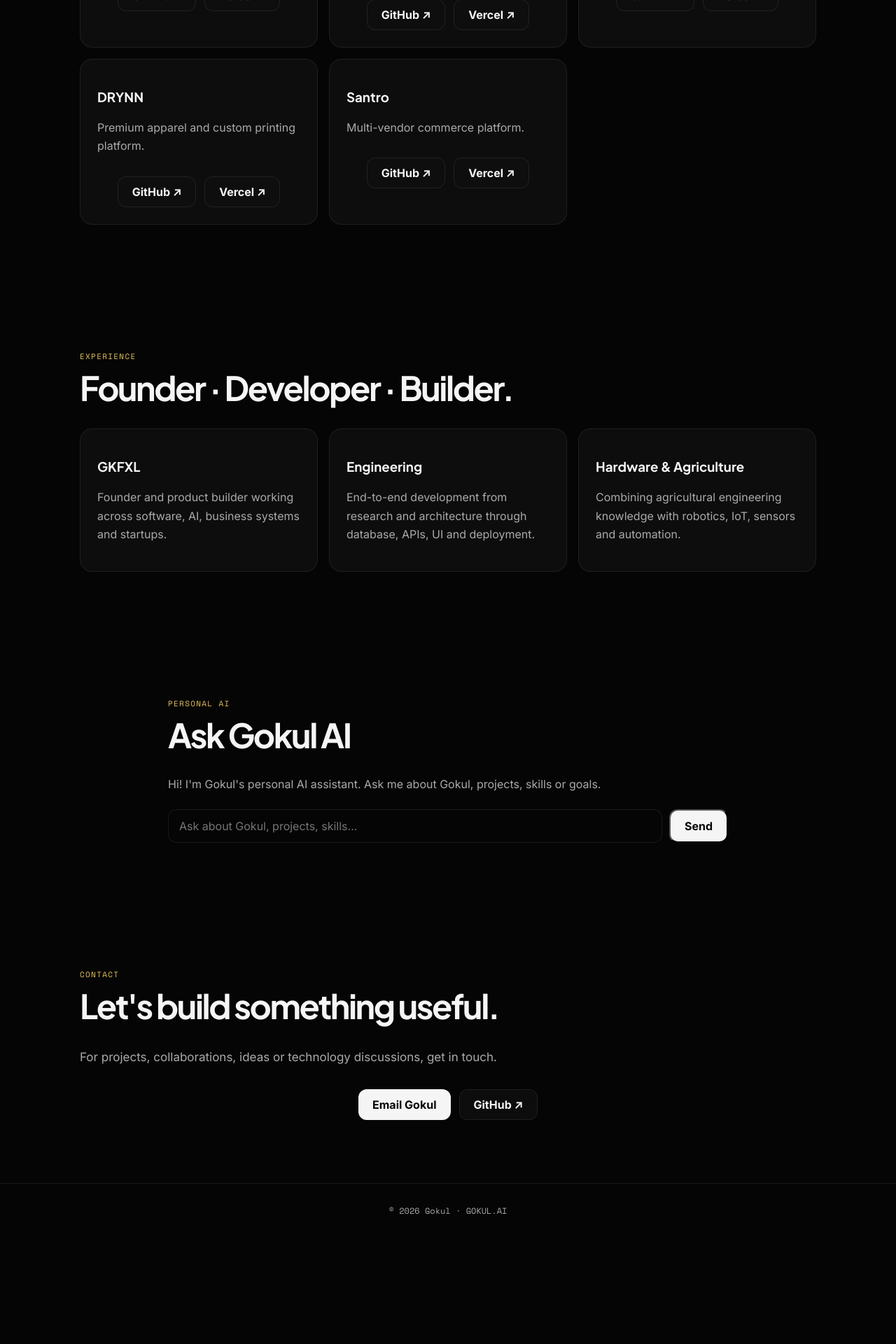
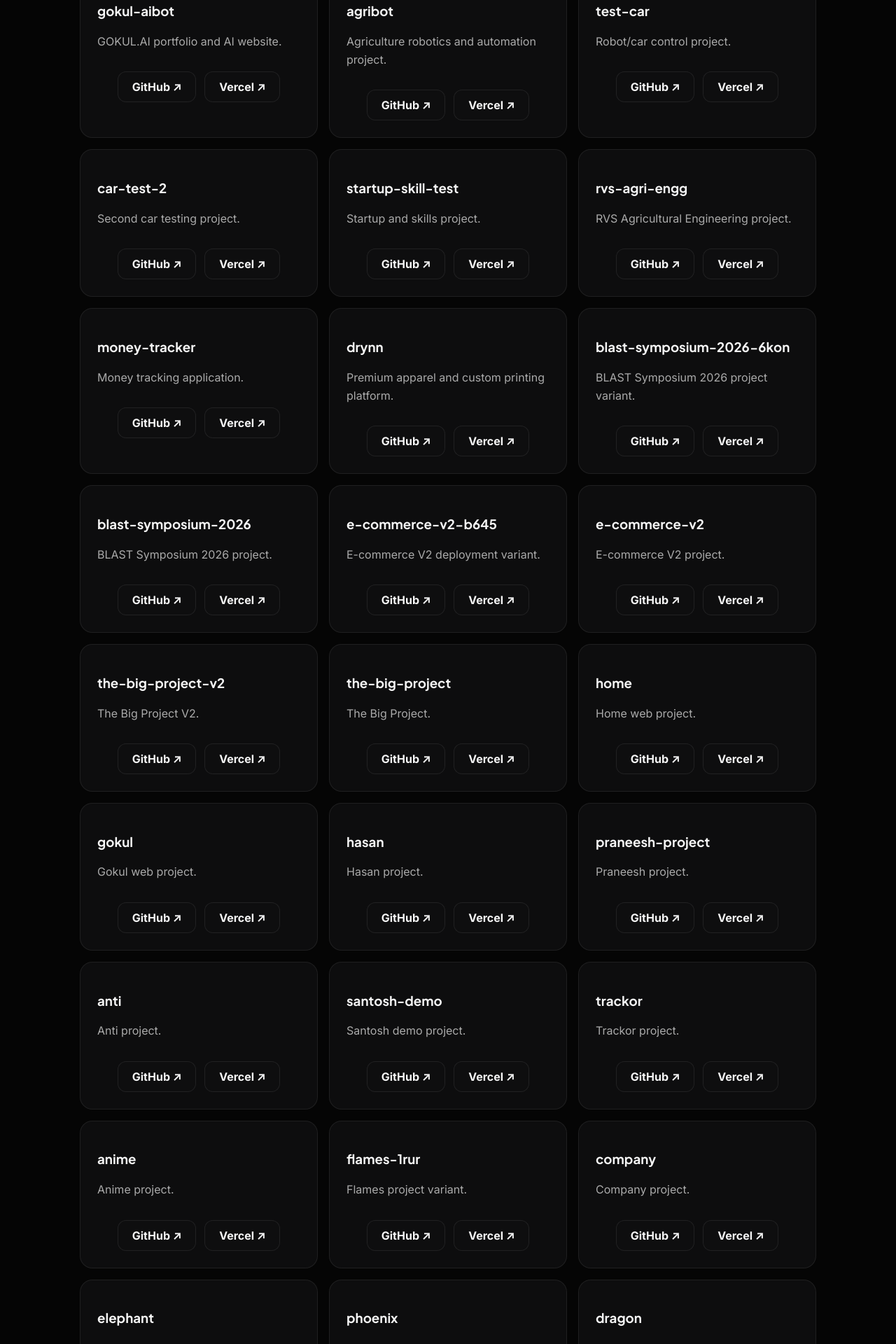
Before and after one commit to gokulmaniraj2008-collab/Gokul-aibot, a Next.js app: page / in a window 1280 px wide. Shown: the part 2340-4260 px from the top of the page at 70% size. Before the commit the page ends 4108 px from the top, so only its background shows below. Built offline with nearby package versions, Linux system fonts and the light colour scheme.

Commit message:
Add all 35 Vercel projects with real GitHub and Vercel links

```diff
--- a/app/page.tsx
+++ b/app/page.tsx
@@ -1,26 +1,57 @@
 "use client";
 import { useState } from "react";
 
+const VERCEL_TEAM="gokulmaniraj2008-collabs-projects";
 const projects=[
-  ["AgriBot","Smart agriculture robot with sensors, automation and cloud monitoring."],
-  ["GKFXL","Startup operating system for academy, productivity, teams and business systems."],
-  ["GGE","AI-powered guidance platform for students and rural communities."],
-  ["DRYNN","Premium apparel and custom printing platform."],
-  ["Santro","Multi-vendor commerce platform."],
+ ["gokul-aibot","GOKUL.AI portfolio and AI website.","Gokul-aibot"],
+ ["agribot","Agriculture robotics and automation project.","AGRIBOT"],
+ ["test-car","Robot/car control project.","Test-car"],
+ ["car-test-2","Second car testing project.","Car-test-2"],
+ ["startup-skill-test","Startup and skills project.","Startup-skill-test-"],
+ ["rvs-agri-engg","RVS Agricultural Engineering project.","RVS-AGRI-ENGG"],
+ ["money-tracker","Money tracking application.","Money-tracker-"],
+ ["drynn","Premium apparel and custom printing platform.","DRYNN"],
+ ["blast-symposium-2026-6kon","BLAST Symposium 2026 project variant.","Blast-symposium-2026."],
+ ["blast-symposium-2026","BLAST Symposium 2026 project.","Blast-symposium-2026"],
+ ["e-commerce-v2-b645","E-commerce V2 deployment variant.","E-commerce-v2"],
+ ["e-commerce-v2","E-commerce V2 project.","E-commerce-v2"],
+ ["the-big-project-v2","The Big Project V2.","The-big-project-v2"],
+ ["the-big-project","The Big Project.","The-big-project-"],
+ ["home","Home web project.","Home"],
+ ["gokul","Gokul web project.","Gokul"],
+ ["hasan","Hasan project.","Hasan-"],
+ ["praneesh-project","Praneesh project.","Praneesh-project-"],
+ ["anti","Anti project.","anti"],
+ ["santosh-demo","Santosh demo project.","Santosh-demo"],
+ ["trackor","Trackor project.","Trackor"],
+ ["anime","Anime project.","Anime-"],
+ ["flames-1rur","Flames project variant.","Flames"],
+ ["company","Company project.","Company-"],
+ ["elephant","Elephant project.","Elephant-"],
+ ["phoenix","Phoenix project.","Phoenix"],
+ ["dragon","Dragon project.","Dragon"],
+ ["gkfxl","GKFXL startup platform.","GKFXL"],
+ ["gge","GGE guidance platform.","SRWP"],
+ ["tanne-95rt","TANNE project.","TANNE"],
+ ["gk-fxl-government-j3mo","GKFXL government project.","gk-fxl-government"],
+ ["flames","Flames project.","Flames-"],
+ ["gk-xezus","GkXezus project.","GkXezus"],
+ ["samvidhan-ai-si9t","Samvidhan AI project.","samvidhan-ai"],
 ];
 const skills=["Next.js","React","TypeScript","JavaScript","Node.js","Supabase","PostgreSQL","Python","AI Engineering","REST APIs","GitHub","Vercel","IoT & Robotics","Hardware","Business Knowledge","Research & Analysis","UI/UX","Agricultural Engineering"];
 export default function Home(){
- const [message,setMessage]=useState(""); const [reply,setReply]=useState("Hi! I'm Gokul's personal AI assistant. Ask me about Gokul, projects, skills or goals."); const [loading,setLoading]=useState(false);
+ const [message,setMessage]=useState(""); const [reply,setReply]=useState("Hi! I'm Gokul's personal AI assistant. Ask me about Gokul, projects, skills or goals."); const [loading,setLoading]=useState(false); const [query,setQuery]=useState("");
  async function ask(e:React.FormEvent){e.preventDefault();const text=message.trim();if(!text||loading)return;setLoading(true);setReply("Thinking...");try{const r=await fetch("/api/chat",{method:"POST",headers:{"Content-Type":"application/json"},body:JSON.stringify({message:text})});const d=await r.json();setReply(d.reply||d.error||"Sorry, I couldn't generate a response.")}catch{setReply("Unable to reach the AI backend. Please try again.")}finally{setLoading(false);setMessage("")}}
+ const visibleProjects=projects.filter(([name,,repo])=>`${name} ${repo}`.toLowerCase().includes(query.toLowerCase()));
  return <main className="page">
   <nav className="nav"><a className="logo" href="#home"><span className="logo-mark">G</span>GOKUL.AI</a><div className="navlinks"><a href="#home">Home</a><a href="#about">About</a><a href="#skills">Skills</a><a href="#projects">Projects</a><a href="#experience">Experience</a><a href="#assistant">Ask AI</a><a href="#contact">Contact</a></div></nav>
   <section className="hero" id="home"><div><div className="eyebrow">✨ AVAILABLE FOR NEW PROJECTS</div><h1>BUILDING THE FUTURE OF<br/>INTELLIGENT INTERFACES</h1><h2 style={{color:'#E6C15C'}}>G o k u l &nbsp; A I</h2><p>Minimal, high-performance products crafted with Next.js, AI and modern technology.</p><div className="actions"><a className="button" href="#projects">Explore Projects</a><a className="button secondary" href="#contact">Contact</a></div><code>npm i @gokul/core</code></div><div className="card"><div className="orb">G</div><p>AI · Software · Business · Hardware · Research · Agriculture</p></div></section>
   <section className="section" id="about"><div className="eyebrow">ABOUT</div><h2>Building technology that matters.</h2><p className="lead">I'm Gokul — founder, full-stack developer, AI engineer and Agricultural Engineering student. I build AI software, SaaS, robotics, IoT and smart-agriculture solutions.</p><div className="grid"><article className="item"><h3>Mission</h3><p>Build practical technology for students, startups, businesses, farmers and rural communities.</p></article><article className="item"><h3>Vision</h3><p>Build globally impactful products from India across AI, education, agriculture and automation.</p></article></div></section>
   <section className="section" id="skills"><div className="eyebrow">SKILLS</div><h2>Technical + practical capability.</h2><div className="tags">{skills.map(s=><span key={s}>{s}</span>)}</div></section>
-  <section className="section" id="projects"><div className="eyebrow">PROJECTS</div><h2>Selected work.</h2><div className="grid">{projects.map(([name,desc])=><article className="item" key={name}><h3>{name}</h3><p>{desc}</p><div className="actions"><a className="button secondary" href={`https://github.com/gokulmaniraj2008-collab/${name.toLowerCase().replaceAll(' ','-')}`} target="_blank">GitHub ↗</a><a className="button secondary" href="#contact">Vercel ↗</a></div></article>)}</div></section>
+  <section className="section" id="projects"><div className="eyebrow">PROJECTS</div><h2>All 35 Vercel projects.</h2><p className="lead">Every project below is taken from your current Vercel project list and includes its connected GitHub repository plus a direct Vercel project dashboard.</p><input className="project-search" value={query} onChange={e=>setQuery(e.target.value)} placeholder="Search projects..." aria-label="Search projects"/><p className="project-count">Showing {visibleProjects.length} of {projects.length} projects</p><div className="grid">{visibleProjects.map(([name,desc,repo])=><article className="item" key={name}><h3>{name}</h3><p>{desc}</p><div className="actions"><a className="button secondary" href={`https://github.com/gokulmaniraj2008-collab/${repo}`} target="_blank" rel="noreferrer">GitHub ↗</a><a className="button secondary" href={`https://vercel.com/${VERCEL_TEAM}/${name}`} target="_blank" rel="noreferrer">Vercel ↗</a></div></article>)}</div></section>
   <section className="section" id="experience"><div className="eyebrow">EXPERIENCE</div><h2>Founder · Developer · Builder.</h2><div className="grid"><article className="item"><h3>GKFXL</h3><p>Founder and product builder working across software, AI, business systems and startups.</p></article><article className="item"><h3>Engineering</h3><p>End-to-end development from research and architecture through database, APIs, UI and deployment.</p></article><article className="item"><h3>Hardware & Agriculture</h3><p>Combining agricultural engineering knowledge with robotics, IoT, sensors and automation.</p></article></div></section>
   <section className="section" id="assistant"><div className="chat card"><div className="eyebrow">PERSONAL AI</div><h2>Ask Gokul AI</h2><p style={{color:'#aaa',lineHeight:1.6}}>{reply}</p><form className="chatbox" onSubmit={ask}><input value={message} onChange={e=>setMessage(e.target.value)} placeholder="Ask about Gokul, projects, skills..." disabled={loading}/><button className="button" type="submit" disabled={loading}>{loading?"Thinking...":"Send"}</button></form></div></section>
-  <section className="section" id="contact"><div className="eyebrow">CONTACT</div><h2>Let's build something useful.</h2><p className="lead">For projects, collaborations, ideas or technology discussions, get in touch.</p><div className="actions"><a className="button" href="mailto:gokul@example.com">Email Gokul</a><a className="button secondary" href="https://github.com/gokulmaniraj2008-collab" target="_blank">GitHub ↗</a></div></section>
+  <section className="section" id="contact"><div className="eyebrow">CONTACT</div><h2>Let's build something useful.</h2><p className="lead">For projects, collaborations, ideas or technology discussions, get in touch.</p><div className="actions"><a className="button" href="mailto:gokul@example.com">Email Gokul</a><a className="button secondary" href="https://github.com/gokulmaniraj2008-collab" target="_blank" rel="noreferrer">GitHub ↗</a></div></section>
   <div className="mobile-nav"><a href="#home">⌂<span>Home</span></a><a href="#about">◎<span>About</span></a><a href="#skills">✦<span>Skills</span></a><a href="#projects">◆<span>Projects</span></a><a href="#assistant">AI<span>Ask AI</span></a><a href="#contact">✉<span>Contact</span></a></div>
   <footer className="footer">© 2026 Gokul · GOKUL.AI</footer>
  </main>;
```
